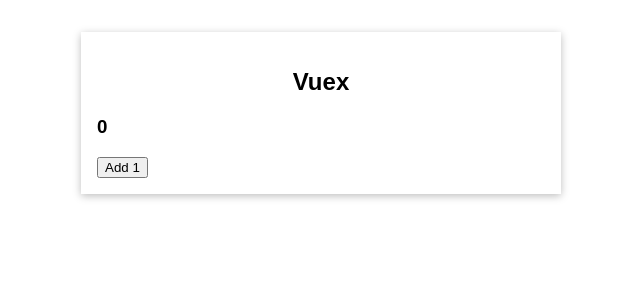
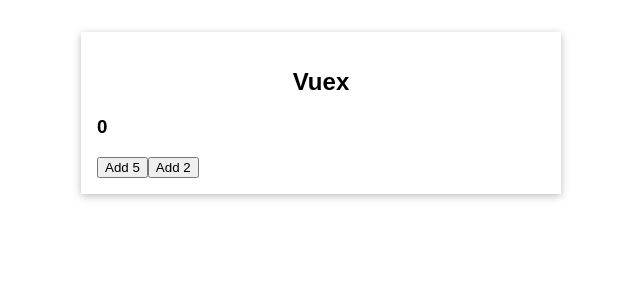
Before and after one commit to smirnova-daria/vue-course-2, a Vue app: page / in a window 1280 px wide. Shown: the top 300 px of the page, without its empty margins (319-959 px from the left). Built offline with nearby package versions, Linux system fonts and the light colour scheme.

Commit message:
add work with mutations

```diff
--- a/src/App.vue
+++ b/src/App.vue
@@ -1,22 +1,26 @@
 <template>
   <base-container title="Vuex">
     <the-counter></the-counter>
-    <button @click="addOne">Add 1</button>
+    <button @click="addOne">Add 5</button>
+    <change-counter></change-counter>
   </base-container>
 </template>
 
 <script>
 import BaseContainer from "./components/BaseContainer.vue";
 import TheCounter from "./components/TheCounter.vue";
+import ChangeCounter from "./components/ChangeCounter.vue";
 export default {
   components: {
     BaseContainer,
     TheCounter,
+    ChangeCounter,
   },
 
   methods: {
     addOne() {
-      this.$store.state.counter++;
+      // this.$store.state.counter = this.$store.state.counter + 11;
+      this.$store.commit("increase", { value: 5 });
     },
   },
 };
--- /dev/null
+++ b/src/components/ChangeCounter.vue
@@ -0,0 +1,15 @@
+<template>
+  <button @click="addOne">Add 2</button>
+</template>
+
+<script>
+export default {
+  methods: {
+    addOne() {
+      this.$store.commit("increment");
+    },
+  },
+};
+</script>
+
+<style></style>
--- a/src/main.js
+++ b/src/main.js
@@ -6,6 +6,14 @@
   state() {
     return { counter: 0 };
   },
+  mutations: {
+    increment(state) {
+      state.counter = state.counter + 2;
+    },
+    increase(state, payload) {
+      state.counter = state.counter + payload.value;
+    },
+  },
 });
 
 const app = createApp(App);
```
